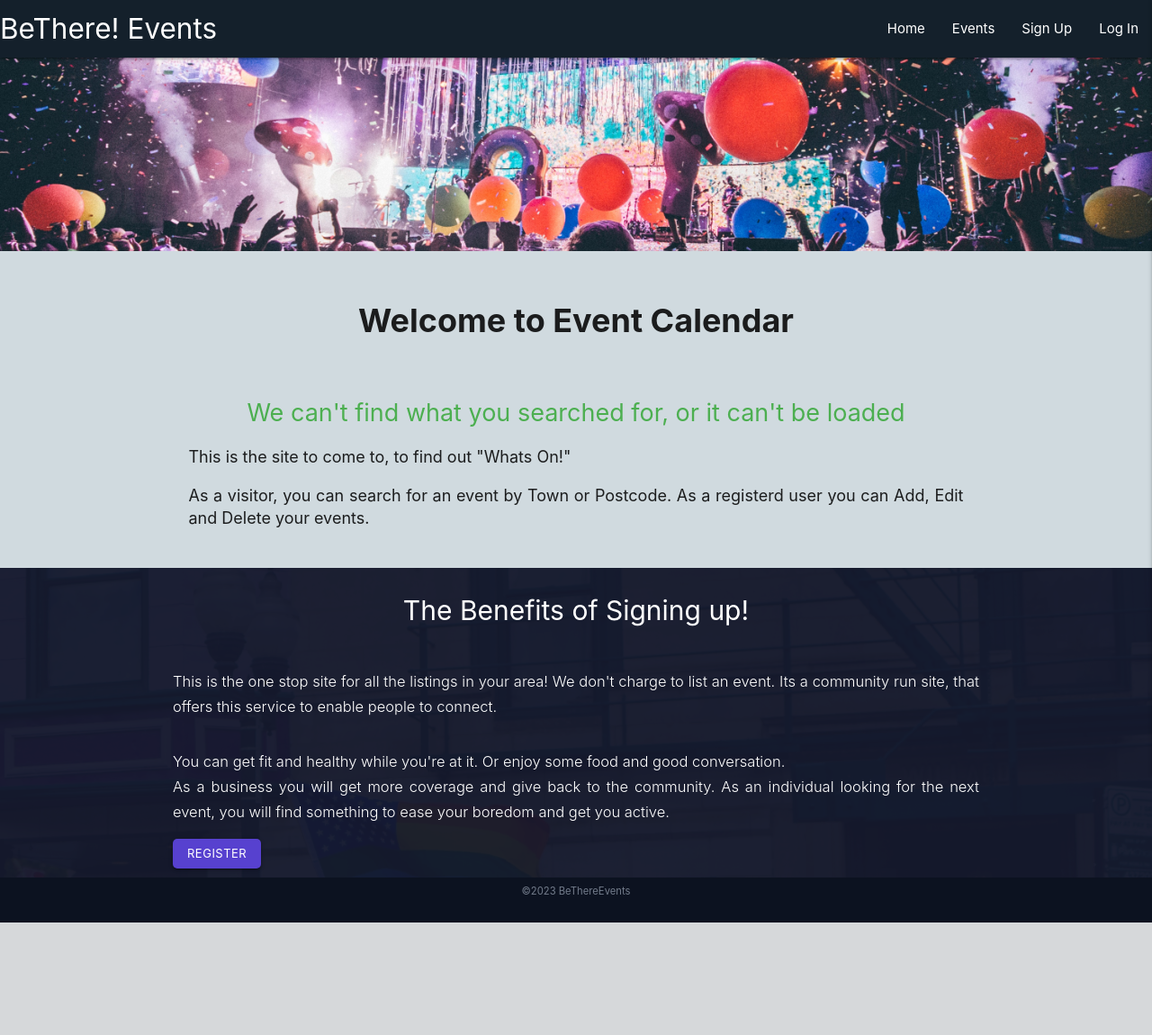
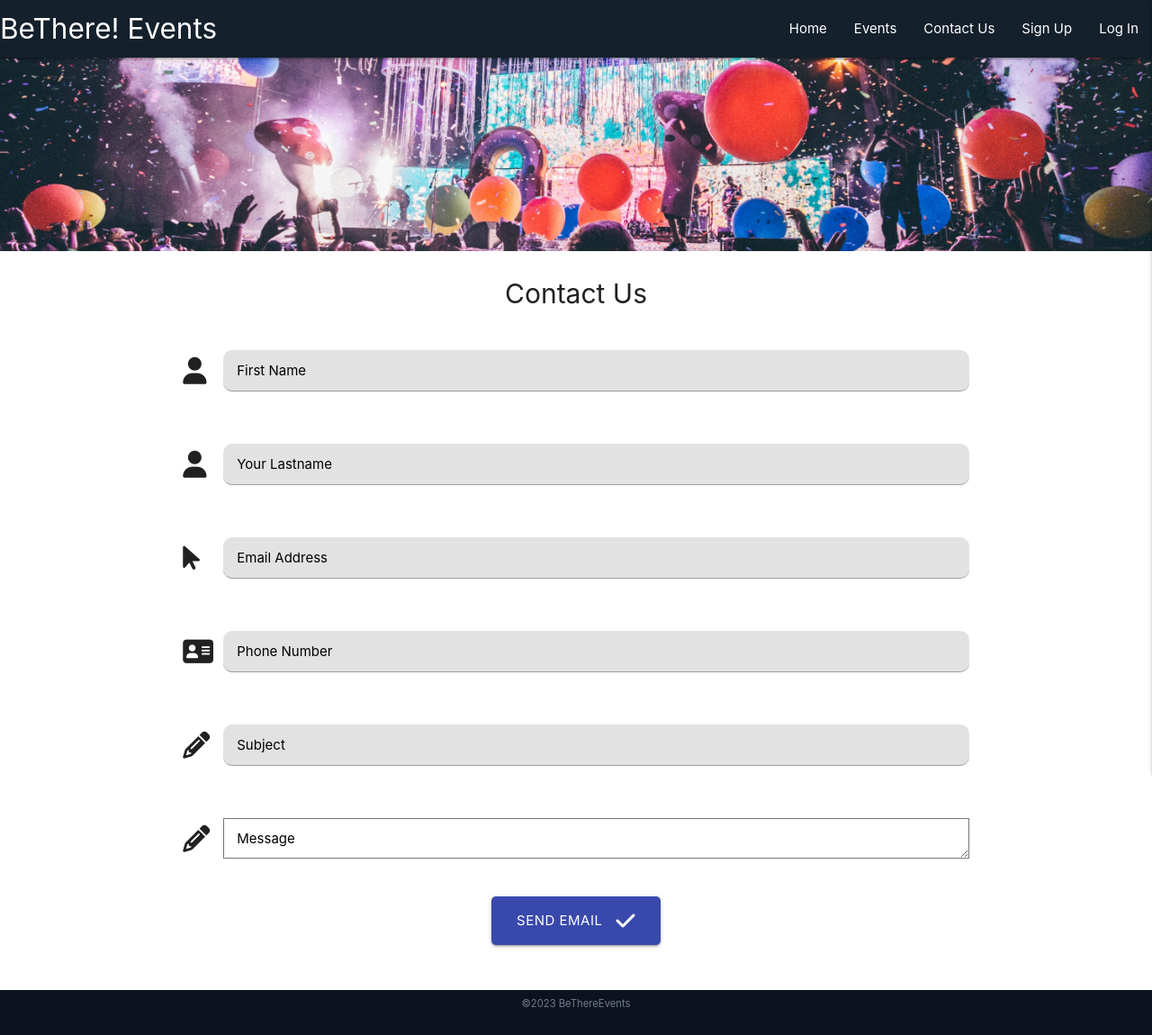
Before and after one commit to wendybovill/be-there-events, a Flask app: page /contact_page in a window 1280 px wide. Shown: the whole page at 90% size. Before the commit the page ends 1025 px from the top, so only its background shows below. Run offline with Flask 3, Linux system fonts and the light colour scheme; some libraries are stand-ins or nearby versions.

Commit message:
trying email

```diff
--- a/app.py
+++ b/app.py
@@ -5,6 +5,7 @@ from flask import (
 from flask_pymongo import PyMongo
 from bson.objectid import ObjectId
 from werkzeug.security import generate_password_hash, check_password_hash
+from flask_mail import Mail, Message
 if os.path.exists("env.py"):
     import env
 
@@ -16,13 +17,48 @@ app.config["MONGO_DBNAME"] = os.environ.get("MONGO_DBNAME")
 app.config["MONGO_URI"] = os.environ.get("MONGO_URI")
 app.secret_key = os.environ.get("SECRET_KEY")
 
+app.config['MAIL_SERVER'] = 'mail.wideworldwebhosting.co.uk'
+app.config['MAIL_PORT'] = 587
+app.config['MAIL_USE_SSL'] = False
+app.config['MAIL_USER_TLS'] = True
+app.config['MAIL_USERNAME'] = os.environ.get('MAIL_USERNAME')
+app.config['MAIL_PASSWORD'] = os.environ.get('MAIL_PASSWORD')
+app.config['MAIL_DEFAULT_SENDER'] = 'event_lister@wideworldwebhosting.co.uk'
+mail = Mail(app)
+
 
 mongo = PyMongo(app)
+
+
+def sendTestEmail():
+    msg = Message("Our first Python Email",
+                  sender="event_lister@wideworldwebhosting.co.uk",
+                  recipients=["wendybovill@gmail.com"])
+
+    msg.body = """
+    Testing
+    """
+
+    msg.html = """
+
+    <div>
+    <p>Testing</p>
+    <br>
+
+    <p>
+    Just testing
+    </p>
+    </div>
+
+    """
+
+    mail.send(msg)
 
 
 @app.route("/")
 @app.route("/home")
 def home():
+    sendTestEmail()
     return render_template("index.html")
 
 
@@ -270,6 +306,24 @@ def search_event():
     return render_template("events.html", events=events)
 
 
+@app.route("/contact_page", methods=["GET", "POST"])
+def contact_page():
+
+    if request.method == "POST":
+        email_sent = {}
+
+        email_sent["fname"] = request.form["fname"]
+        email_sent["lname"] = request.form["lname"]
+        email_sent["email"] = request.form["email"].replace(" ", "").lower()
+        email_sent["message"] = request.form["message"]
+
+        sendContactForm(email_sent)
+
+        return render_template('contact.html')
+
+    return render_template('contact.html')
+
+
 @app.route("/delete_event/<event_id>", methods=["GET", "POST"])
 def delete_event(event_id):
     types = mongo.db.types.find().sort("type_name", 1)
--- a/static/css/styles.css
+++ b/static/css/styles.css
@@ -83,7 +83,7 @@ h1 {
     margin-block-end: unset;
 
     font-weight: bold;
-    }
+}
 
 h1 {
     font-size: 2em!important;
@@ -321,6 +321,7 @@ input[type=text]:not(.browser-default):disabled, input[type=text]:not(.browser-d
     text-align: left;
     border-radius: 10px;
     padding: 2px 5px;
+    background-color: rgb(226, 226, 226);
 }
 
 input[type=text]:not(.browser-default), input[type="checkbox"], .select-wrapper.invalid>input.select-dropdown, .select-wrapper.invalid>input.select-dropdown:focus, input.valid[type=password]:not(.browser-default), input.invalid[type=password]:not(.browser-default), input[type=password]:not(.browser-default), input.invalid[type=text]:not(.browser-default) {
--- a/templates/base.html
+++ b/templates/base.html
@@ -33,6 +33,7 @@
                 <li><a href="{{ url_for('profile', username=session['user']) }}">Profile</a></li>
                 <li><a href="{{ url_for('log_out')}}">Logout</a></li>
                 {% else %}
+                <li><a href="{{ url_for('contact_page')}}">Contact Us</a></li>
                 <li><a href="{{ url_for('sign_up')}}">Sign Up</a></li>
                 <li><a href="{{ url_for('log_in')}}">Log In</a></li>
                 {% endif %}
--- a/templates/contact.html
+++ b/templates/contact.html
@@ -2,31 +2,22 @@
 
 {% block content %}
 
-<div class="center h1">Edit your profile</div>
+<div class="center h1">Contact Us</div>
 
         {% for message in get_flashed_messages() %}
             <h2 class="center green-text">{{ message }}</h2>
         {% endfor %}
 
-        {% for user in users %}
-        {% if (session.user == user.username) %}
+        <div class="row centered">
+            <div class="container m8 s12"></div>
 
-        <div class="row centered">
-            <form class="s12 box-form card m8" method="POST" action="{{ url_for('edit_profile', username=session['user']) }}">
-                 <!-- Username -->
-                <div class="row white">
-                    <span class="grey-text text-darken-3">{{ username }}</span>
-                    <div class="input-field col s12">
-                    <i class="fas fa-pencil-alt prefix"></i>
-                    <input id="username" name="username" type="text" class="validate hidden" minlength="2" maxlength="85" value="{{ username }}">
-                    <label for="username" class="grey-text text-darken-3">Username - you cannot change your Username</label>
-                </div>
-                </div>
+            <div class="row">
+                <form class="col m18 s12" method="POST" action="{{ url_for('contact_page') }}">
                 <!-- First name -->
                 <div class="row white">
                     <div class="input-field col s12">
                         <i class="fas fa-user prefix"></i>
-                        <input id="fname" name="fname" type="text" class="validate section scrollspy" minlength="2" maxlength="250" value="{{ user.fname|title }}">
+                        <input id="fname" name="fname" type="text" class="validate section scrollspy" minlength="2" maxlength="250" value="" pattern="^[a-zA-z0-9a-zA-z0-]{3,15}$" required>
                         <label for="fname">First Name</label>
                     </div>
                 </div>
@@ -34,7 +25,7 @@
                  <div class="row white">
                     <div class="input-field col s12">
                     <i class="prefix fa fa-user" aria-hidden="true"></i>
-                    <input id="lname" name="lname" type="text" class="validate" minlength="2" maxlength="85" value="{{ user.lname|title }}">
+                    <input id="lname" name="lname" type="text" class="validate" minlength="2" maxlength="85" value="" pattern="^[a-zA-z0-9a-zA-z0-]{3,15}$" required>
                     <label for="lname">Your Lastname</label>
                     </div>
                 </div>
@@ -42,7 +33,7 @@
                  <div class="row white">
                     <div class="input-field col s12">
                     <i class="prefix fa fa-mouse-pointer" aria-hidden="true"></i>
-                    <input id="email" name="email" type="text" class="validate" minlength="2" maxlength="85" value="{{ user.email }}">
+                    <input id="email" name="email" type="text" class="validate" minlength="2" maxlength="85" value="" pattern="^[a-zA-z0-9@a-zA-z0-]{3,15}$" required>
                     <label for="email">Email Address</label>
                     </div>
                 </div>
@@ -50,62 +41,35 @@
                  <div class="row white">
                     <div class="input-field col s12">
                     <i class="prefix fa fa-address-card" aria-hidden="true"></i>
-                    <input id="phone" name="phone" type="text" class="validate" minlength="5" maxlength="100" value="{{ user.phone }}">
+                    <input id="phone" name="phone" type="text" class="validate" minlength="5" maxlength="100" pattern="^[0-9]{3,15}$" value="">
                     <label for="phone">Phone Number</label>
                     </div>
                 </div>
-                <!-- User Address -->
-                <div class="row white">
+                 <!-- User Subject -->
+                 <div class="row white">
                     <div class="input-field col s12">
-                        <i class="prefix fa fa-map-marker" aria-hidden="true"></i>
-                        <input id="address_1" name="address_1" type="text" class="validate" minlength="1" maxlength="100" value="{{ user.address_1|title }}">
-                        <label for="address_1">Address Line 1</label>
+                    <i class="prefix fa fa-pencil" aria-hidden="true"></i>
+                    <input id="subject" name="subject" type="text" class="validate" minlength="5" maxlength="200" value="" pattern="^[a-zA-z0-9-zA-z0-]{3,15}$" required>
+                    <label for="subject">Subject</label>
                     </div>
                 </div>
-                <div class="row white">
+                 <!-- User Message -->
+                 <div class="row white">
                     <div class="input-field col s12">
-                        <i class="prefix fa fa-map-marker" aria-hidden="true"></i>
-                        <input id="address_2" name="address_2" type="text" class="validate" minlength="5" maxlength="100" value="{{ user.address_2|title }}">
-                        <label for="address_2">Address Line 2</label>
-                    </div>
-                </div>
-                <div class="row white">
-                    <div class="input-field col s12">
-                        <i class="prefix fa fa-map-signs" aria-hidden="true"></i>
-                        <input id="town" name="town" type="text" class="validate" minlength="5" maxlength="100" value="{{ user.town|title }}">
-                        <label for="town">Your Town</label>
-                    </div>
-                </div>
-                <div class="row white">
-                    <div class="input-field col s12">
-                        <i class="prefix fa fa-map-signs" aria-hidden="true"></i>
-                        <input id="postcode" name="postcode" type="text" class="validate" minlength="5" maxlength="100" value="{{ user.postcode|upper }}">
-                        <label for="postcode">Your Postcode</label>
-                    </div>
-                </div>
-                <!-- Date Picker -->
-                <div class="row white">
-                    <span class="grey-text text-darken-3"><small>You cannot change your Date of Birth</small></span>
-                    <div class="input-field col s12">
-                        <i class="fa fa-calendar prefix"></i>
-                        <input id="dob" name="dob" type="text" class="datepicker validate" minlength="5" maxlength="50" value="{{ user.dob|title }}" disabled>
-                        <label for="dob">Date of Birth</label>
+                    <i class="prefix fa fa-pencil" aria-hidden="true"></i>
+                    <textarea id="message" name="message" type="text" class="validate" minlength="2" maxlength="500" value="" pattern="^[a-zA-z0-9@-zA-z0-]{3,15}$" required></textarea>
+                    <label for="message">Message</label>
                     </div>
                 </div>
                 <!-- Submit Button -->
                 <div class="row">
                     <div class="col s12 center-align">
-                        <button type="submit" class="btn-large indigo darken-1 text-white text-shadow">
-                            Update profile <i class="right fa fa-check" aria-hidden="true"></i>
+                        <button type="submit" class="btn-large indigo darken-1 text-white text-shadow"> Send Email <i class="right fa fa-check" aria-hidden="true"></i>
                         </button>
                     </div>
                 </div>
             </form>
         </div>
-        {% endif %}
-        {% endfor %}
-
-
 
 
 {% endblock content %}
--- a/templates/edit_events.html
+++ b/templates/edit_events.html
@@ -125,6 +125,7 @@
                 <!-- Submit Button -->
                 <div class="row">
                     <div class="col s12 center-align">
+                        <a href="{{ url_for('get_events') }}" class="btn-large grey darken-1 text-shadow white-text">Cancel</a>
                         <button type="submit" class="btn-large indigo darken-1 text-white text-shadow">
                             Update Event <i class="right fa fa-check" aria-hidden="true"></i>
                         </button>
--- a/templates/edit_type.html
+++ b/templates/edit_type.html
@@ -29,6 +29,7 @@
                 <!-- Submit Button -->
                 <div class="row">
                     <div class="col s12 center-align">
+                            <a href="{{ url_for('get_types') }}" class="btn-large grey darken-1 text-shadow white-text">Cancel</a>
                         <button type="submit" class="btn-large indigo darken-1 text-white text-shadow">
                             Update Event Type <i class="right fa fa-check" aria-hidden="true"></i>
                         </button>
--- a/templates/login.html
+++ b/templates/login.html
@@ -22,7 +22,7 @@
         <div class="row">
             <div class="input-field col s12">
                 <i class="fas fa-user-plus prefix"></i>
-                <input id="username" name="username" type="text" class="validate" minlength="3" maxlength="15" pattern="^[a-zA-z0-9]{3,15}$" required>
+                <input id="username" name="username" type="text" class="validate white" minlength="3" maxlength="15" pattern="^[a-zA-z0-9]{3,15}$" required>
                 <label for="username" >Username</label>
             </div>
         </div>
@@ -30,7 +30,7 @@
         <div class="row">
             <div class="input-field col s12">
                 <i class="fas fa-user-lock prefix"></i>
-                <input id="password" name="password" type="password" class="validate" minlength="5" maxlength="15" pattern="^[a-zA-z0-9]{5,15}$" required>
+                <input id="password" name="password" type="password" class="validate white" minlength="5" maxlength="15" pattern="^[a-zA-z0-9]{5,15}$" required>
                 <label for="password">Password</label>
             </div>
         </div>
```
